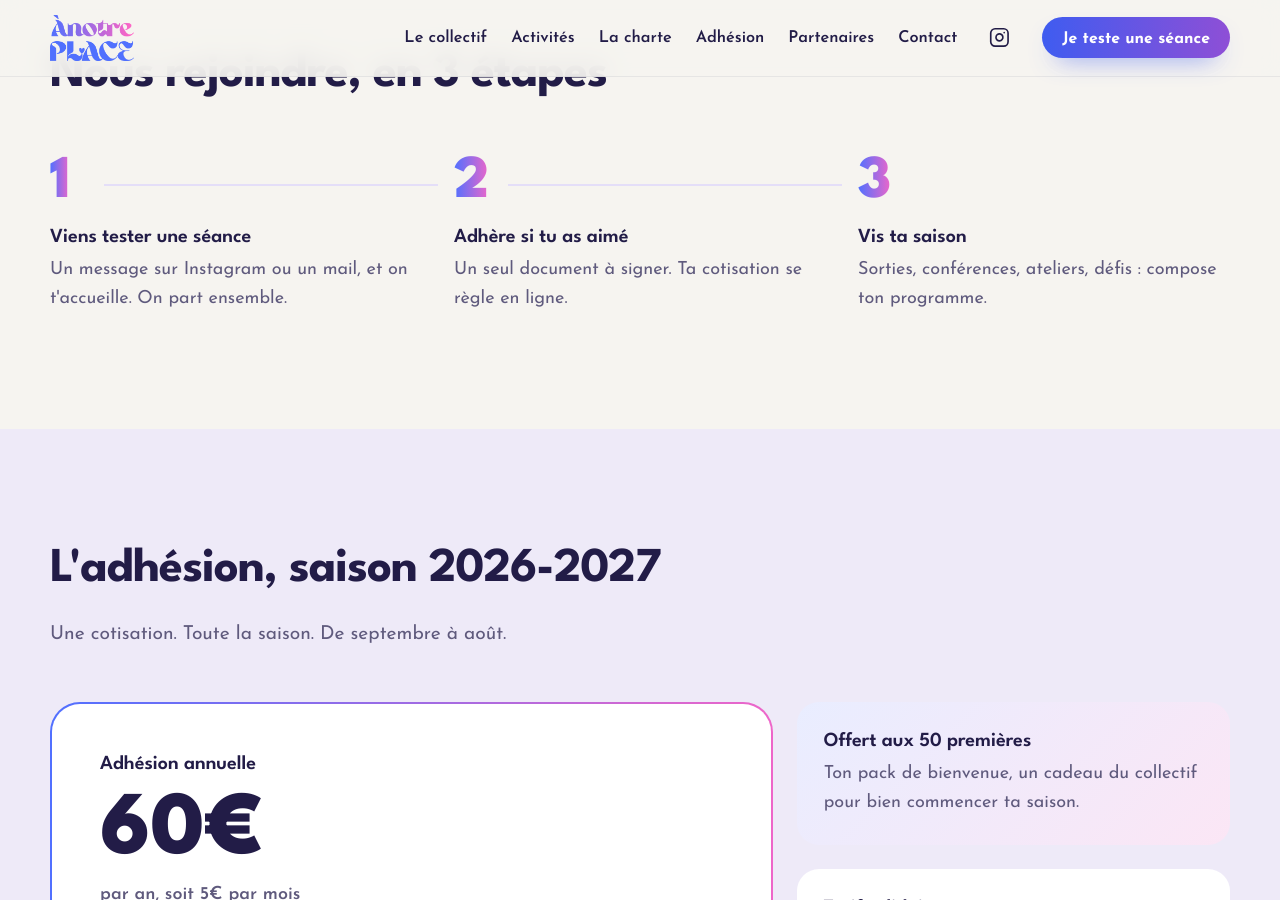
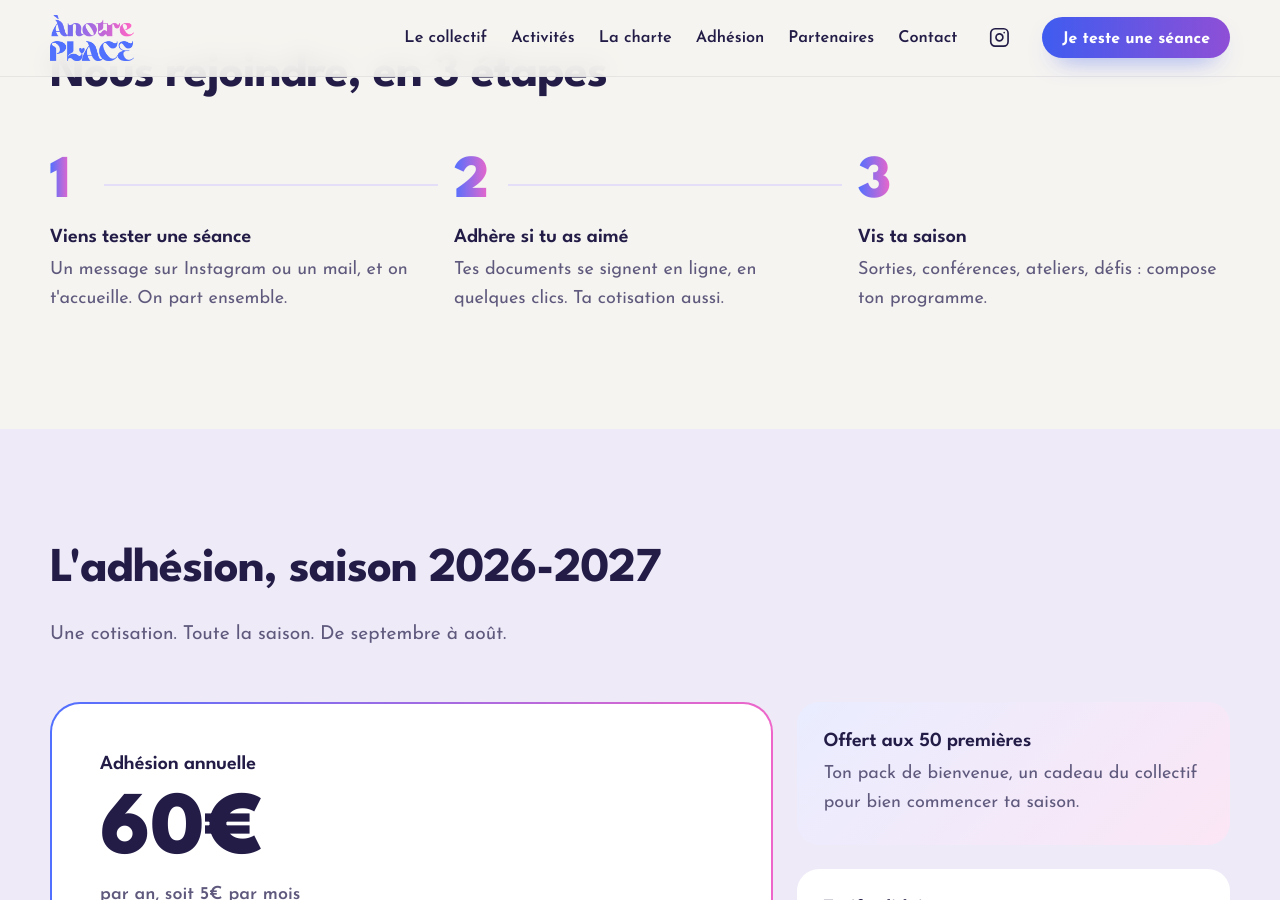
Before and after one commit to Anotreplace/anotreplace.github.io, a Jekyll site: the page built from index.html, in a window 1280 px wide and 900 px high, scrolled down 4442 px. Built offline with Jekyll 4.4.1, drawn with Linux system fonts in a browser that asks for light colours.

Commit message:
Textes : signature en ligne, venir avec une amie, témoignage ; nouveaux statuts
Co-Authored-By: Claude Opus 5.5 <noreply@anthropic.com>

```diff
--- a/adhesion/index.html
+++ b/adhesion/index.html
@@ -184,7 +184,7 @@ body_class: "no-mobile-cta"
           <fieldset class="fs fs--last">
             <legend>Tes engagements</legend>
             <label class="check"><input type="checkbox" name="eng_majeure" required data-libelle="Engagement : être une femme majeure"><span>Je certifie être une femme majeure.</span></label>
-            <label class="check"><input type="checkbox" name="eng_statuts" required data-libelle="Engagement : statuts, charte et règlement"><span>J'ai lu et j'accepte les <a href="/assets/docs/statuts-anotreplace.pdf" target="_blank" rel="noopener">statuts</a>, la charte et le règlement intérieur de l'association.</span></label>
+            <label class="check"><input type="checkbox" name="eng_statuts" required data-libelle="Engagement : statuts, charte et règlement"><span>J'ai lu et j'accepte les <a href="/assets/docs/statuts-anotreplace.pdf?v=2026-10-10" target="_blank" rel="noopener">statuts</a>, la charte et le règlement intérieur de l'association.</span></label>
             <label class="check"><input type="checkbox" name="eng_sante" required data-libelle="Engagement : attestation de santé"><span>J'atteste que mon état de santé me permet de pratiquer les activités sportives du collectif.</span></label>
             <label class="check"><input type="checkbox" name="eng_assurance" required data-libelle="Engagement : information sur l'assurance"><span>J'ai été informée de l'intérêt de souscrire une assurance individuelle accident couvrant les dommages corporels liés à ma pratique sportive.</span></label>
             <label class="check"><input type="checkbox" name="eng_rgpd" required data-libelle="Engagement : utilisation de tes données"><span>J'ai pris connaissance de l'utilisation de mes données : elles servent à gérer mon adhésion, à organiser les activités et à communiquer avec moi. Seuls les membres du bureau y ont accès. Elles sont conservées pendant la durée de mon adhésion, puis 3 ans au maximum (<a href="/mentions-legales/#confidentialite">confidentialité</a>).</span></label>
--- a/documents/index.html
+++ b/documents/index.html
@@ -41,8 +41,8 @@ description: "Statuts, charte, règlement intérieur, dossier d'adhésion et pla
 
       <h2 class="docs-groupe">L'association</h2>
       <ul class="docs-liste">
-        <li class="docl"><input type="checkbox" id="d7" value="/assets/docs/statuts-anotreplace.pdf" data-nom="Statuts de l'association.pdf" aria-label="Sélectionner les statuts">
-          <a class="doc" href="/assets/docs/statuts-anotreplace.pdf" download><span class="ico" aria-hidden="true"><svg viewBox="0 0 24 24"><path d="m14 13-8.38 8.38a1 1 0 0 1-3-3L11 10"/><path d="m16 16 6-6"/><path d="m21.5 10.5-8-8"/><path d="m8 8 6-6"/><path d="m8.5 7.5 8 8"/></svg></span><span><strong>Statuts de l'association</strong><span class="muted">Signés le 4 septembre 2026 <span data-taille></span></span></span><span class="doc-dl" aria-hidden="true"><svg viewBox="0 0 24 24"><path d="M12 15V3"/><path d="M21 15v4a2 2 0 0 1-2 2H5a2 2 0 0 1-2-2v-4"/><path d="m7 10 5 5 5-5"/></svg></span></a></li>
+        <li class="docl"><input type="checkbox" id="d7" value="/assets/docs/statuts-anotreplace.pdf?v=2026-10-10" data-nom="Statuts de l'association.pdf" aria-label="Sélectionner les statuts">
+          <a class="doc" href="/assets/docs/statuts-anotreplace.pdf?v=2026-10-10" download><span class="ico" aria-hidden="true"><svg viewBox="0 0 24 24"><path d="m14 13-8.38 8.38a1 1 0 0 1-3-3L11 10"/><path d="m16 16 6-6"/><path d="m21.5 10.5-8-8"/><path d="m8 8 6-6"/><path d="m8.5 7.5 8 8"/></svg></span><span><strong>Statuts de l'association</strong><span class="muted">Version du 4 septembre 2026 <span data-taille></span></span></span><span class="doc-dl" aria-hidden="true"><svg viewBox="0 0 24 24"><path d="M12 15V3"/><path d="M21 15v4a2 2 0 0 1-2 2H5a2 2 0 0 1-2-2v-4"/><path d="m7 10 5 5 5-5"/></svg></span></a></li>
       </ul>
 
       <h2 class="docs-groupe">Partenaires</h2>
--- a/index.html
+++ b/index.html
@@ -113,7 +113,7 @@ description: "Natation, vélo et running entre femmes à Angoulême : une, deux
     <div class="section-head"><h2>Nous rejoindre, en 3 étapes</h2></div>
     <ol class="steps steps--3">
       <li><h3>Viens tester une séance</h3><p>Un message sur Instagram ou un mail, et on t'accueille. On part ensemble.</p></li>
-      <li><h3>Adhère si tu as aimé</h3><p>Un seul document à signer. Ta cotisation se règle en ligne.</p></li>
+      <li><h3>Adhère si tu as aimé</h3><p>Tes documents se signent en ligne, en quelques clics. Ta cotisation aussi.</p></li>
       <li><h3>Vis ta saison</h3><p>Sorties, conférences, ateliers, défis : compose ton programme.</p></li>
     </ol>
   </div>
--- a/le-collectif/index.html
+++ b/le-collectif/index.html
@@ -45,7 +45,7 @@ description: "Pourquoi Ànotreplace existe : des témoignages de sportives, une
       <div class="quotes">
         <figure class="q q--card"><blockquote>« J'ai détesté la compétition toxique qu'il y avait entre les athlètes. »</blockquote></figure>
         <figure class="q q--card"><blockquote>« Mon entraîneur me poussait à enchaîner les compétitions, malgré mes blessures. Mon corps n'a pas été respecté. »</blockquote></figure>
-        <figure class="q q--card"><blockquote>« On m'a fait croire que je devais perdre 2 à 3 kilos, et que mes concurrentes n'avaient pas leurs règles non plus, que c'était normal. »</blockquote></figure>
+        <figure class="q q--card"><blockquote>« On m'a fait croire que je devais perdre 2 à 3 kilos pour me sentir mieux dans ma pratique sportive. J'ai gagné des troubles du comportement alimentaire. »</blockquote></figure>
       </div>
     </div>
     <p class="q-note">Témoignages anonymisés, recueillis par Ànotreplace auprès de sportives.</p>
```
Also changed, not shown: other parts of adhesion/index.html (+1 -1 lines), other parts of index.html (+1 -1 lines), 1 other file.
